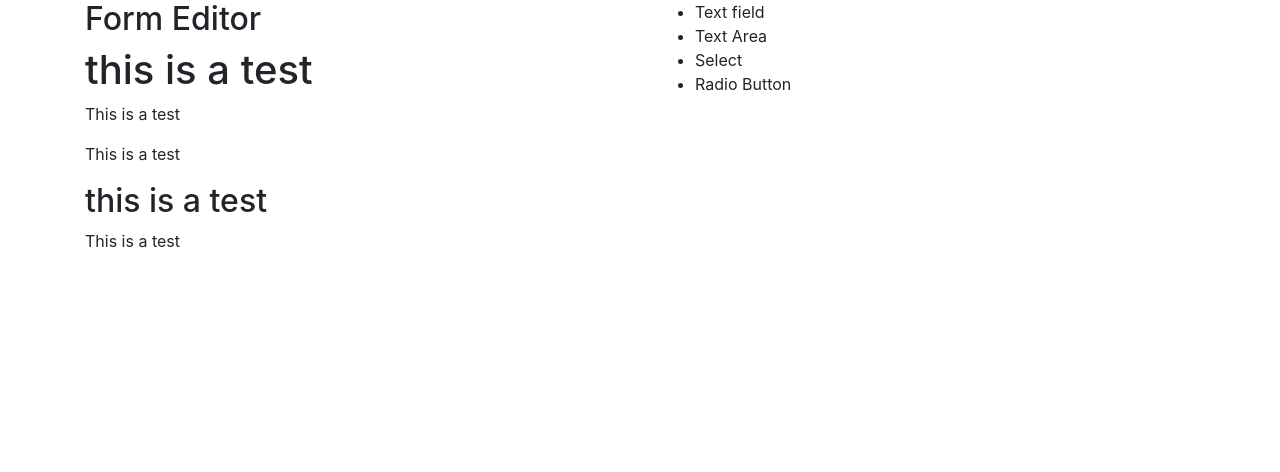
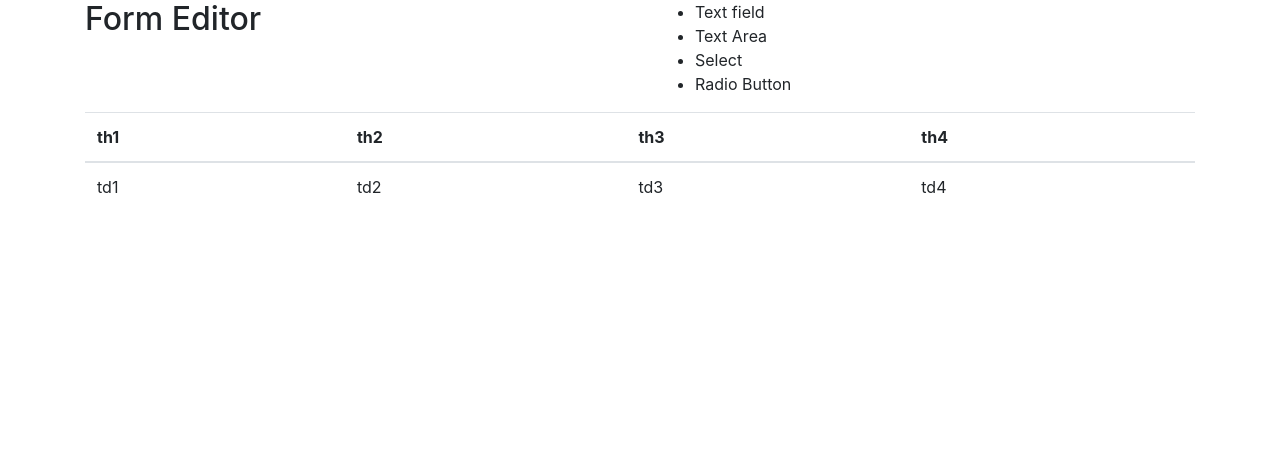
Before and after one commit to linh59/DragdropForm, a plain HTML site: page Research_DragdropForm/index.html in a window 1280 px wide. Drawn offline with nearby package versions, Linux system fonts and the light colour scheme.

Commit message:
update table

```diff
--- a/Research_DragdropForm/css/form_builder.css
+++ b/Research_DragdropForm/css/form_builder.css
@@ -1,8 +1,8 @@
 .form-builder{
-    width: 100%;
+    /* width: 100%;
     min-height: 200px;
-    padding-bottom: 20px;
-    position: absolute;
+    padding-bottom: 20px; */
+
 }
 
 .placeholder-highlight {
--- a/Research_DragdropForm/index.html
+++ b/Research_DragdropForm/index.html
@@ -14,13 +14,7 @@
         <div class="row">
             <div class="col-md-6 col-12">
                 <h2>Form Editor</h2>
-                <div class="test">
-                    <h1>this is a test</h1>
-                    <p>This is a test</p>
-                    <p>This is a test</p>
-                    <h2>this is a test</h2>
-                    <p>This is a test</p>
-                </div>
+
                 <div id="form-builder" class="form-builder">
 
                 </div>
@@ -34,6 +28,30 @@
                 </ul>
             </div>
         </div>
+        <div class="row">
+            <div class="col-12">
+                <div class="table-responsive">
+                    <table class="table">
+                        <thead>
+                            <tr>
+                                <th class="form-builder"> th1 </th>
+                                <th class="form-builder"> th2 </th>
+                                <th class="form-builder"> th3 </th>
+                                <th class="form-builder"> th4</th>
+                            </tr>
+                        </thead>
+                        <tbody>
+                            <tr>
+                                <td> td1</td>
+                                <td> td2</td>
+                                <td> td3</td>
+                                <td> td4</td>
+                            </tr>
+                        </tbody>
+                    </table>
+                </div>
+            </div>
+        </div>
     </div>
 
     <script src="https://cdnjs.cloudflare.com/ajax/libs/jquery/3.4.1/jquery.min.js" ></script>
--- a/Research_DragdropForm/js/form_builder.js
+++ b/Research_DragdropForm/js/form_builder.js
@@ -1,4 +1,12 @@
 $(document).ready(function () {
+
+    $('th').click(function(){
+        var col = $(this).prevAll().length;
+        console.log(col);
+        var headerObj = $(this).parents('table').find('td').eq(col);
+        // A quick test!
+        console.log("My cell td is called: " + headerObj.text());
+        });
 
     $(".form-builder").sortable({
         connectWith: ".form-builder"  ,
@@ -55,8 +63,18 @@ $(document).ready(function () {
                 }
               });
 
+
+
+
         },
         stop: function(event, ui) {
+            console.log(ui.helper.parent());
+            var col = ui.helper.parent().prevAll().length;
+
+              var headerObj = ui.helper.parent().parents('table').find('td').eq(col);
+              return headerObj.append("<div>Hello</div>");
+              // A quick test!
+              console.log("My cell td is called: " + headerObj.text());
             //var pos = ui.helper.position(); // just get pos.top and pos.left
         }
     });
```
